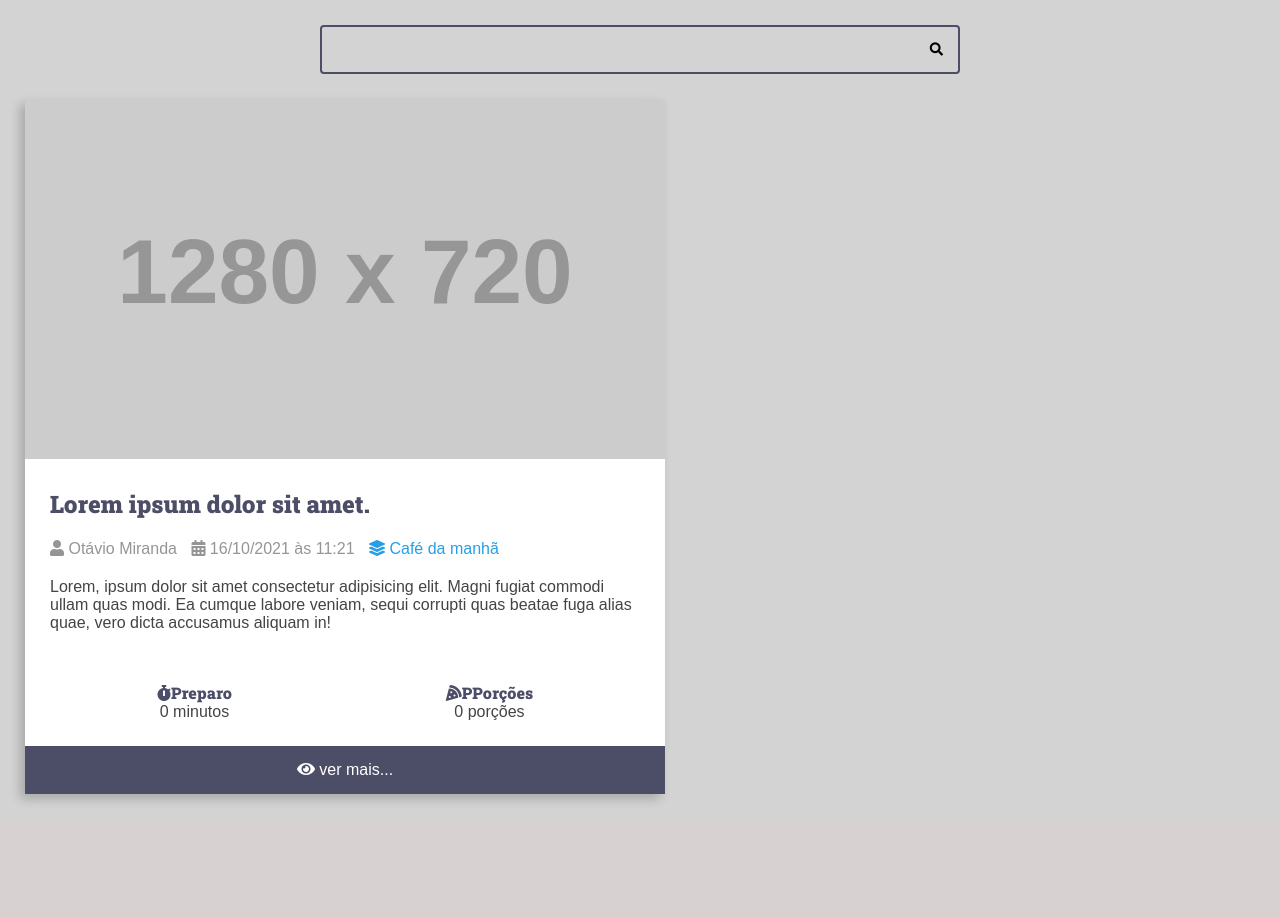
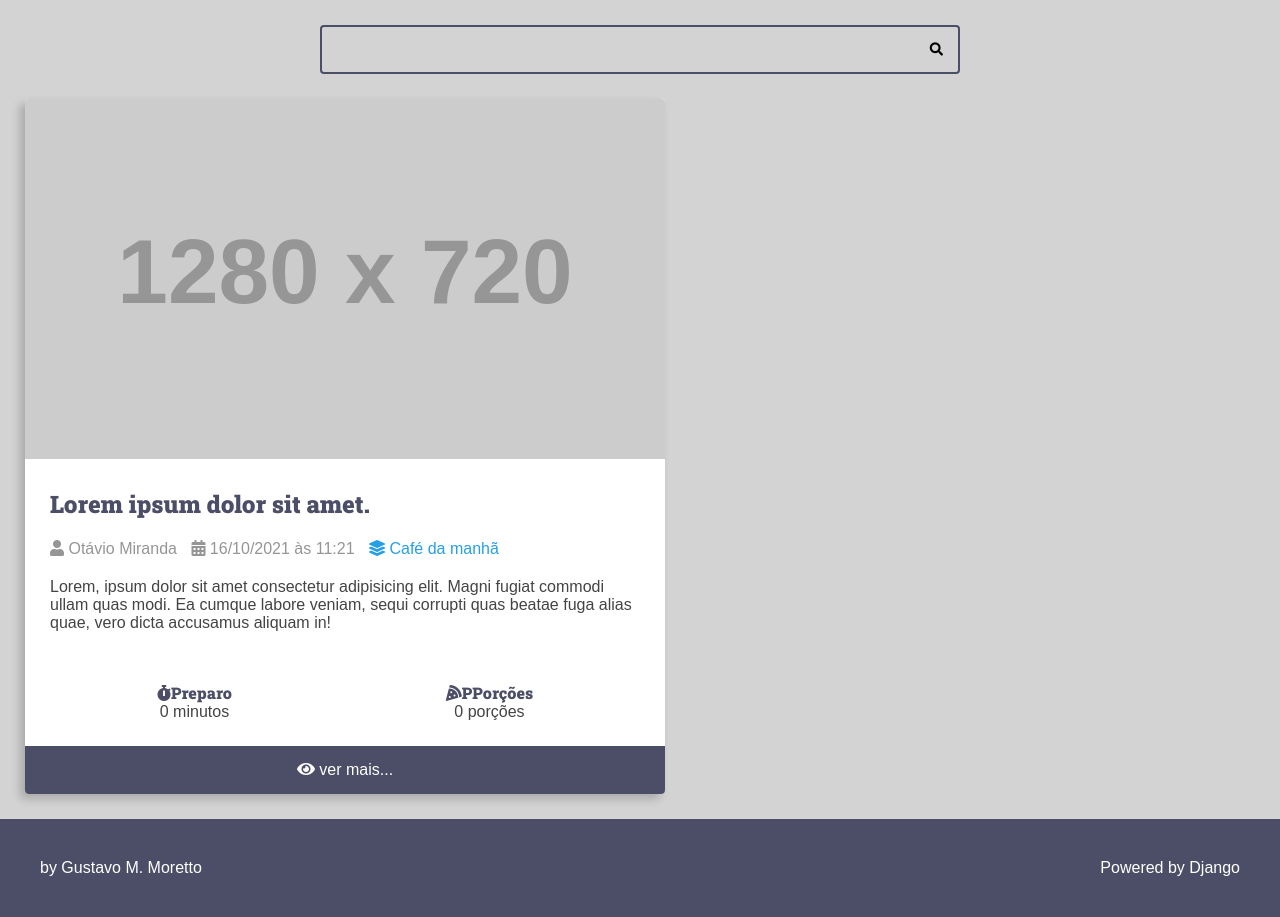
Before and after one commit to gustavo-moretto/django_project1, a Django app: page / in a window 1280 px wide. Shown: the part 79-996 px from the top of the page. Before the commit the page ends 883 px from the top, so only its background shows below. Run offline with Django 5.2, Linux system fonts and the light colour scheme; grey boxes labelled with a size stand in for pictures from a placeholder-image service; some libraries are stand-ins or nearby versions.

Commit message:
finalizado layout receitas

```diff
--- /dev/null
+++ b/recipes/templates/recipes/partials/footer.html
@@ -0,0 +1,8 @@
+<footer class="main-footer">
+    <div class="developer">
+        <a href="https://github.com/gustavo-moretto" target="_blank" rel="noreferrer noopener">by Gustavo M. Moretto</a>
+    </div>
+    <div class="powered">
+        <a href="https://www.djangoproject.com/" target="_blank" rel="noreferrer noopener">Powered by Django</a>
+    </div>
+</footer>
--- a/recipes/templates/recipes/partials/head.html
+++ b/recipes/templates/recipes/partials/head.html
@@ -184,6 +184,8 @@
             box-shadow: -5px 5px 10px rgba(0, 0, 0, 0.2);
             transform: scale(1);
             transition: all 300ms ease-in-out;
+            border-radius: 0.4rem;
+            overflow: hidden;
         }
 
         .recipe img {
@@ -261,5 +263,25 @@
         .recipe-footer a:hover {
             filter: brightness(2);
         }
+
+        .main-footer {
+            display: flex;
+            flex-flow: row nowrap;
+            justify-content: space-between;
+            align-items: center;
+            padding: var(--spacing-gutter-large);
+            background-color: var(--color-primary-dark);
+            color: var(--color-white);
+        }
+
+        .main-footer a {
+            text-decoration: none;
+            color: var(--color-white);
+            transition: all 300ms ease-in-out;
+        }
+
+        .main-footer a:hover {
+            filter: brightness(.8);
+        }
     </style>
 </head>
--- /dev/null
+++ b/recipes/templates/recipes/partials/recipe.html
@@ -0,0 +1,53 @@
+<div class="recipe recipe-list-item">
+    <div class="recipe-cover">
+        <img src="https://placehold.co/1280x720.png/" alt="temp">
+    </div>
+    <div class="recipe-title-container">
+        <h2 class="recipe-title">Lorem ipsum dolor sit amet.</h2>
+    </div>
+
+    <div class="recipe-author">
+        <span class="recipe-author-item">
+            <i class="fas fa-user"></i>
+            Otávio Miranda
+        </span>
+        <span class="recipe-author-item">
+            <i class="fas fa-calendar-alt"></i>
+            16/10/2021 às 11:21
+        </span>
+        <span class="recipe-author-item">
+            <a href="/recipes/category/cafe-da-manha/">
+                <i class="fas fa-layer-group"></i>
+                <span>Café da manhã</span>
+            </a>
+        </span>
+    </div>
+
+    <div class="recipe-content">
+        <p>Lorem, ipsum dolor sit amet consectetur adipisicing elit. Magni fugiat commodi ullam quas modi.
+            Ea cumque labore veniam, sequi corrupti quas beatae fuga alias quae, vero dicta accusamus
+            aliquam in!</p>
+    </div>
+
+    <div class="recipe-meta-container">
+        <div class="recipe-meta recipe-preparation">
+            <h3 class="recipe-meta-title"><i class="fas fa-stopwatch"></i>Preparo</h3>
+            <div class="recipe-meta-text">
+                0 minutos
+            </div>
+        </div>
+        <div class="recipe-meta recipe-servings">
+            <h3 class="recipe-meta-title"><i class="fas fa-pizza-slice"></i>PPorções</h3>
+            <div class="recipe-meta-text">
+                0 porções
+            </div>
+        </div>
+    </div>
+
+    <footer class="recipe-footer">
+        <a class="recipe-read-more button button-dark button-full-width" href="/recipes/3/">
+            <i class="fas fa-eye"></i>
+            <span>ver mais...</span>
+        </a>
+    </footer>
+</div>
```
Also changed, not shown: recipes/templates/recipes/pages/home.html (+4 -53 lines).
